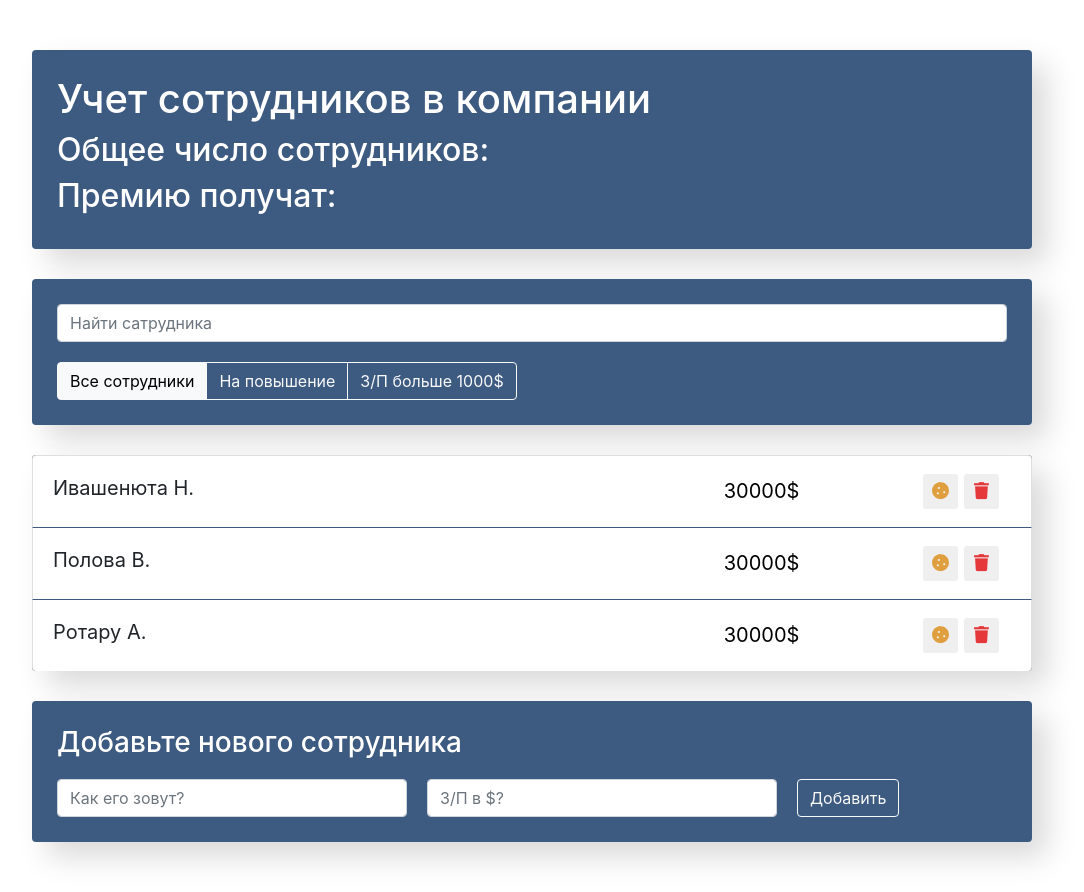
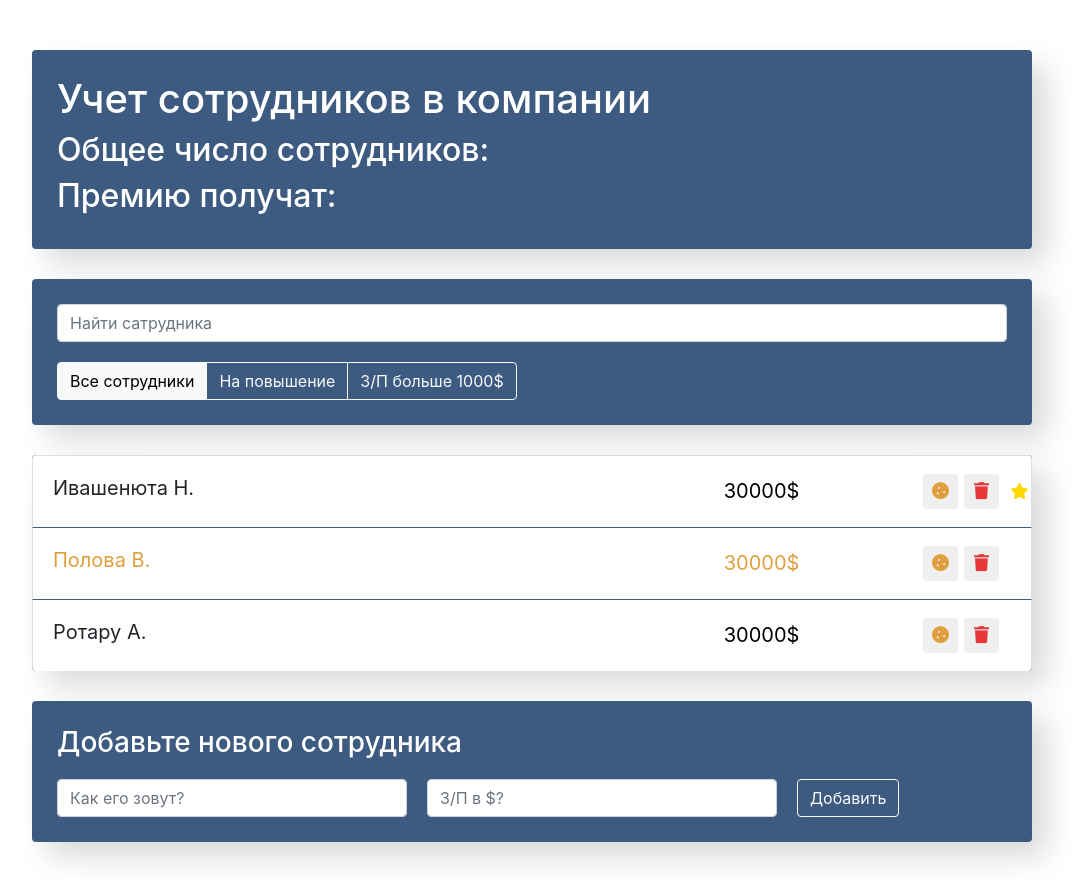
Before and after one commit to Ni-khv/Project_jsx, a React (Create React App) app: page / in a window 1280 px wide. Shown: the whole page, without its empty margins (108-1192 px from the left). Built offline with nearby package versions, Linux system fonts and the light colour scheme.

Commit message:
[ADD] new fuction for app.js

```diff
--- a/src/components/app/app.jsx
+++ b/src/components/app/app.jsx
@@ -11,24 +11,19 @@ import './app.css';
 class App extends Component {
   constructor(props) {
     super(props);
-    this.state ={
+    this.state = {
        data: [
-        {name: 'Ивашенюта Н.' , salary:30000, id:1},
-        {name: 'Полова В.' , salary:30000, id:2},
-        {name: 'Ротару А.' , salary:30000, id:3}
+        {name: 'Ивашенюта Н.' , salary:30000,increase: false, like: true, id:1},
+        {name: 'Полова В.' , salary:30000,increase: true, like: false, id:2},
+        {name: 'Ротару А.' , salary:30000,increase: false, like: false, id:3}
       ]
     }
+    this.maxId = 4;
   }
 
 
   deleteItem = (id) =>{
     this.setState(({data}) => {
-      // const index = data.findIndex(elem => elem.id === id);
-
-      // const before = data.slice(0, index);
-      // const after = data.slice(index + 1);
-
-      // const newArr =[...before, ...after];
 
 
       return {
@@ -36,6 +31,44 @@ class App extends Component {
       }
     })
   }
+
+     addItem = (name, salary,) => {
+      const newItem = {
+          name,
+          salary,
+          increase: false,
+          like: false,
+          id: this.maxId++
+      }
+      this.setState(({data}) => {
+          const newArr = [...data, newItem];
+          return {
+              data: newArr
+          }
+      });
+    }
+
+
+    onToggleIncrease =(id) =>  {
+      this.setState(({data}) => {
+        const index = data.findIndex(elem => elem.id === id);
+
+        const old = data[index];
+        const newItem = {...old, increase : !old.increase};
+        const newArr = [...data.slice(0, index), newItem, ...data.slice(index + 1)];
+
+        return{
+          data: newArr
+        }
+      })
+  }
+
+    onToggleLike =(id) =>  {
+        console.log(`Like this ${id}`);
+    }
+
+
+
 
 
     render() {
@@ -48,8 +81,10 @@ class App extends Component {
             </div>
             <AppList
             data={this.state.data}
-            onDelete={this.deleteItem}/>
-            <AppAdd/>
+            onDelete={this.deleteItem}
+            onToggleIncrease={this.onToggleIncrease}
+            onToggleLike={this.onToggleLike}/>
+            <AppAdd onAdd={this.addItem}/>
 
 
 
--- a/src/components/employees-add-form/employees-add-form.jsx
+++ b/src/components/employees-add-form/employees-add-form.jsx
@@ -18,6 +18,16 @@ class AppAdd extends Component {
         })
     }
 
+    onSubmit = (e) => {
+        e.preventDefault();
+        this.props.onAdd(this.state.name, this.state.salary);
+        this.setState({
+            name: '',
+            salary: ''
+        })
+    }
+
+
     render() {
         const {name, salary} = this.state;
 
@@ -25,7 +35,8 @@ class AppAdd extends Component {
             <div className="app-add-form">
                 <h3>Добавьте нового сотрудника</h3>
                 <form
-                    className="add-form d-flex">
+                    className="add-form d-flex"
+                    onSubmit = {this.onSubmit}>
                     <input type="text"
                         className="form-control new-post-label"
                         placeholder="Как его зовут?"
--- a/src/components/employees-list-item/employees-list-item.jsx
+++ b/src/components/employees-list-item/employees-list-item.jsx
@@ -1,47 +1,28 @@
-import { Component } from 'react';
+
 import './employees-list-item.css';
 
-class AppListItem extends Component {
-    constructor(props){
-        super(props);
-        this.state = {
-            increase: false,
-            like: false
+const AppListItem = (props) =>  {
 
-        }
 
-    }
 
-    onIncrease =() => {
-        this.setState(({increase})=>({
-            increase: !increase
-        }))
-    }
+        const {name, salary, onDelete, onToggleIncrease, onToggleLike,increase,like} = props ;
 
-    onLike = () => {
-        this.setState(({like})=>({
-            like: !like
-        }))
-    }
+        let classNames = "list-group-item d-flex justify-content-between ";
 
-    render() {
-        const {like} = this.state;
-        const {increase} = this.state;
-        const {name, salary, onDelete} = this.props ;
-        let classNames = "list-group-item d-flex justify-content-between ";
         if (increase) {
             classNames += ' increase';
         }
         if (like) {
             classNames += 'like';
         }
+
     return(
         <li className={classNames}>
-            <span className="list-group-item-label" onClick={this.onLike}>{name}</span>
+            <span className="list-group-item-label" onClick={onToggleLike}>{name}</span>
             <input type="text" className="list-group-item-input" defaultValue={salary + '$'}/>
             <div className='d-flex justify-content-center align-items-center'>
                 <button type="button"
-                    className="btn-cookie btn-sm " onClick={this.onIncrease}>
+                    className="btn-cookie btn-sm " onClick={onToggleIncrease}>
                     <i className="fas fa-cookie"></i>
                 </button>
 
@@ -54,7 +35,7 @@ class AppListItem extends Component {
             </div>
         </li>
     );
-    }
+
 
 }
 
--- a/src/components/employees-list/employees-list.jsx
+++ b/src/components/employees-list/employees-list.jsx
@@ -2,14 +2,16 @@ import AppListItem from "../employees-list-item/employees-list-item";
 import './employees-list.css';
 
 
-const AppList = ({data, onDelete}) => {
+const AppList = ({data, onDelete, onToggleIncrease, onToggleLike}) => {
     const elements = data.map(item =>{
         const {id, ...itemProps} = item;
         return(
             <AppListItem
              key={id}
               {...itemProps}
-              onDelete={() => onDelete(id)}/>
+              onDelete={() => onDelete(id)}
+              onToggleIncrease={() =>onToggleIncrease(id)}
+              onToggleLike={() =>onToggleLike(id)}/>
         )
     })
     return(
```
